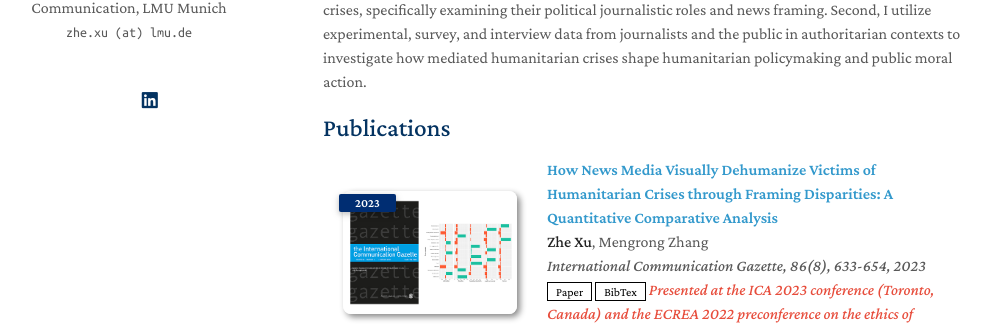
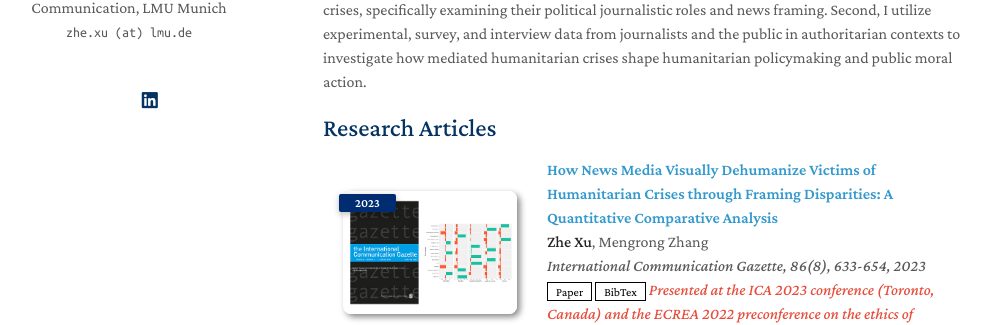
Before and after one commit to zhexuphd/home, a Jekyll site: the page built from index.md, in a window 1280 px wide and 900 px high. Shown: the part 347-672 px from the top of the window, without its empty margins (147-1138 px from the left). Built offline with Jekyll 4.4.1, drawn with Linux system fonts in a browser that asks for light colours; a style sheet for code colours, icons or effects is not loaded; our own code applies the rules of GitHub Pages for plain Markdown files.

Commit message:
Update publications.md

```diff
--- a/_includes/publications.md
+++ b/_includes/publications.md
@@ -1,4 +1,4 @@
-<h2 id="publications" style="margin: 2px 0px -15px;">Publications</h2>
+<h2 id="publications" style="margin: 2px 0px -15px;">Research Articles</h2>
 
 <div class="publications">
 <ol class="bibliography">
```
